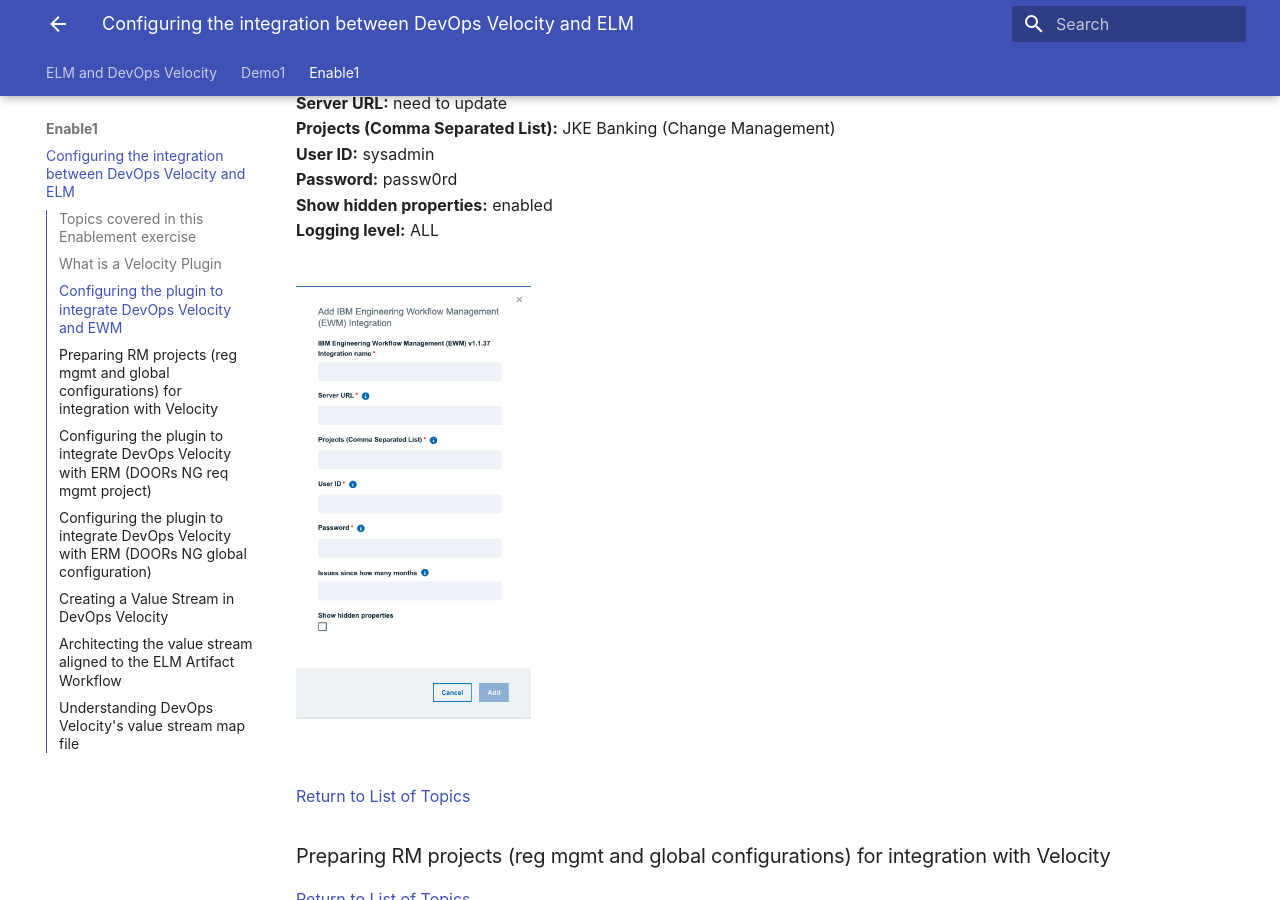
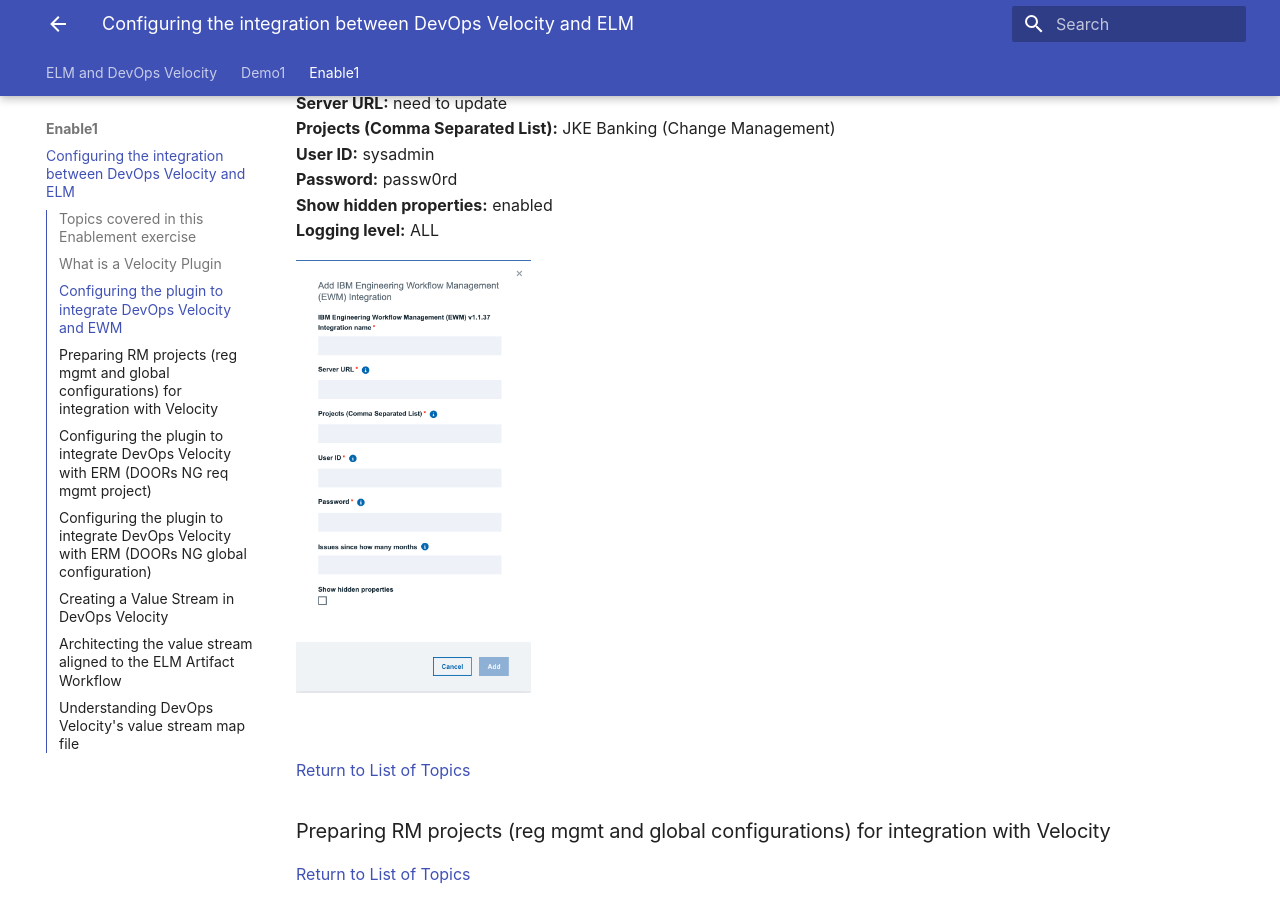
Before and after one commit to DevOpsAutomationLabs/ELM_Velocity, an MkDocs documentation site: the page built from docs/enable1/index.md, in a window 1280 px wide and 900 px high, scrolled down 2473 px. Built offline with MkDocs 1.6.1 and Material for MkDocs 9.7.7, drawn with Linux system fonts in a browser that asks for light colours.

Commit message:
Update index.md

```diff
--- a/docs/enable1/index.md
+++ b/docs/enable1/index.md
@@ -47,8 +47,7 @@
 <img src="media/ewm_plugins.png" alt="ewm plugins" style="width:25%; height:auto;">
 6. Click the "Add Integration" button (RHS of page) for IBM Engineering Workflow Management (EWM) v1.1.37
 <img src="media/add_ewm.png" alt="add ewm integration" style="width:75%; height:auto;">
-7. Working in the pop up window enter the following values into the fields on the form:
-<br/>
+7. Working in the pop up window enter the following values into the fields on the form:<br/>
 
 **Integration name:** EWM(JKEBanking)<br/>
 **Server URL:** need to update<br/>
@@ -58,7 +57,6 @@
 **Show hidden properties:** enabled<br/>
 **Logging level:** ALL<br/>
 
-<br/>
 <img src="media/ewm_setup.png" alt="ewm integration" style="width:25%; height:auto;">
 
 <br/>
```
